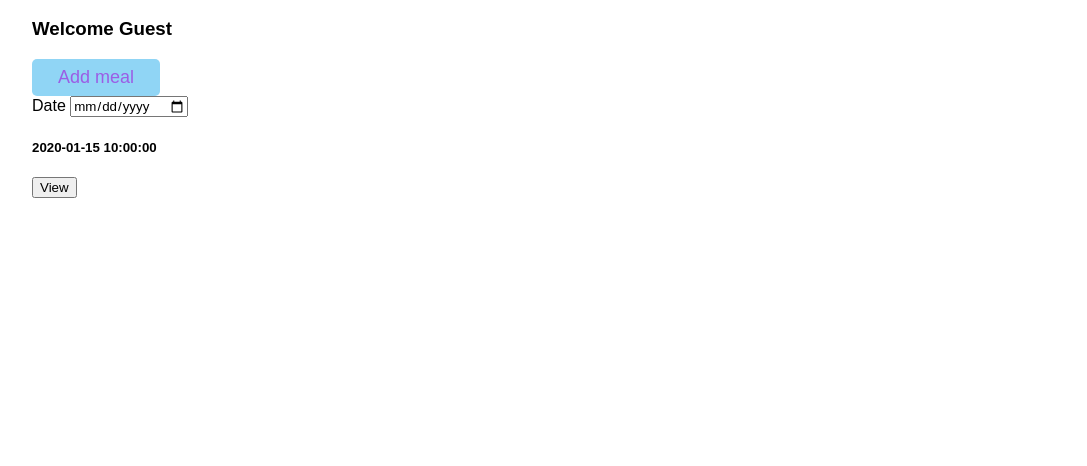
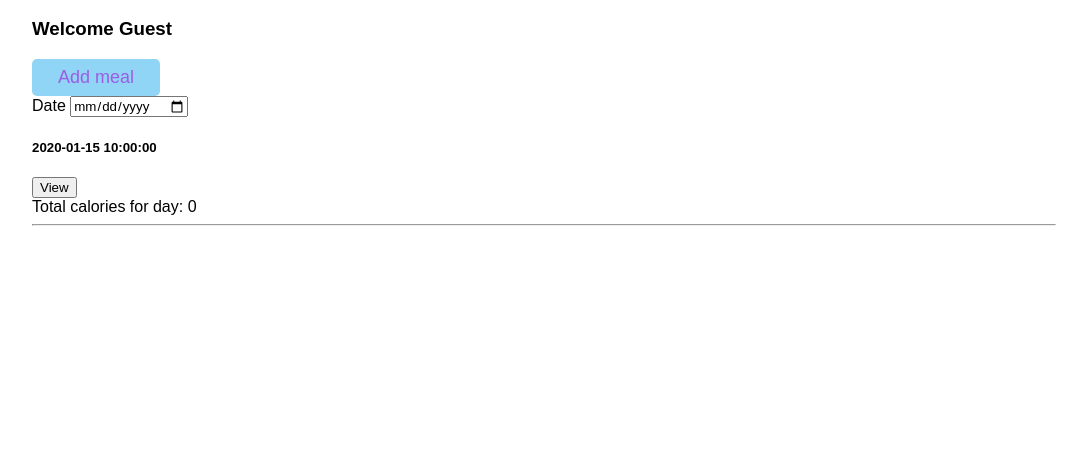
Before and after one commit to Lilley-DL/Momentum, a Flask app: template templates/viewMeals.html in a window 1280 px wide. Shown: the part 163-629 px from the top of the page, without its empty margins (96-1183 px from the left). Run offline with Flask 3, Linux system fonts and the light colour scheme; the template is opened without the code that fills it: most values are stand-ins (such as "Sample title", 1, 10 or a date in 2020).

Commit message:
added calorie accumulation for meals

```diff
--- a/templates/viewMeals.html
+++ b/templates/viewMeals.html
@@ -24,6 +24,8 @@
 
 {% if aggregates %}
 {% for entry in aggregates %}
+{%set calories = namespace(total=0)%}
+
 <div class="dropdown-wrapper">
 	<h5>{{entry.entry_date}}</h5>
 	<button class="dropdown-button">View</button>
@@ -33,12 +35,23 @@
 		<div class="entry-wrapper">
 			<span class="entry-title" id="entry-name">{{entry.entry_data.name}}</span>
 			{% if entry.entry_data['components'] %}
-                    <span style="font-weight: bold;">Componentss</span>
+
+			<span style="font-weight: bolder;">Components</span>
+
 			<div class="entry-data-wrapper">
+
 				{% for component in entry.entry_data.components %}
 					{% for key in component %}
+						{% if key == 'name'%}
+							<div class="entry-data" style="font-weight: bold;">{{key}} : {{component[key]}}</div>
+						{% elif key == 'calories' %}
+							{% set calories.total = calories.total + component[key] | int %}
 							<div class="entry-data">{{key}} : {{component[key]}}</div>
+						{%else%}
+							<div class="entry-data">{{key}} : {{component[key]}}</div>
+						{% endif %}
 					{% endfor %}
+
 				{% endfor %}
 			</div>
 			{% endif %}
@@ -46,24 +59,24 @@
 			<a href="{{url_for('editMeal',meal_id=entry.entry_id)}}">Edit</a>
 		</div>
 		{% endfor %}
-
 	</div>
 </div>
-    <br>
+<span>Total calories for day: {{calories.total}}</span>
+<hr>
 {% endfor %}
 {% endif %}
 
 
 
-{% endblock  %}
+{% endblock %}
 
 {% block scripts %}
 <script>
 
 	var dropdownButtons = document.querySelectorAll(".dropdown-button")
 
-    dropdownButtons.forEach(function(element){
-        element.addEventListener("click",function(event){
+	dropdownButtons.forEach(function (element) {
+		element.addEventListener("click", function (event) {
 			//get the parent wrapper div
 			var parent = event.target.parentElement;
 			//get the child content div
```
Lines whose indentation alone changed are shown as unchanged.
